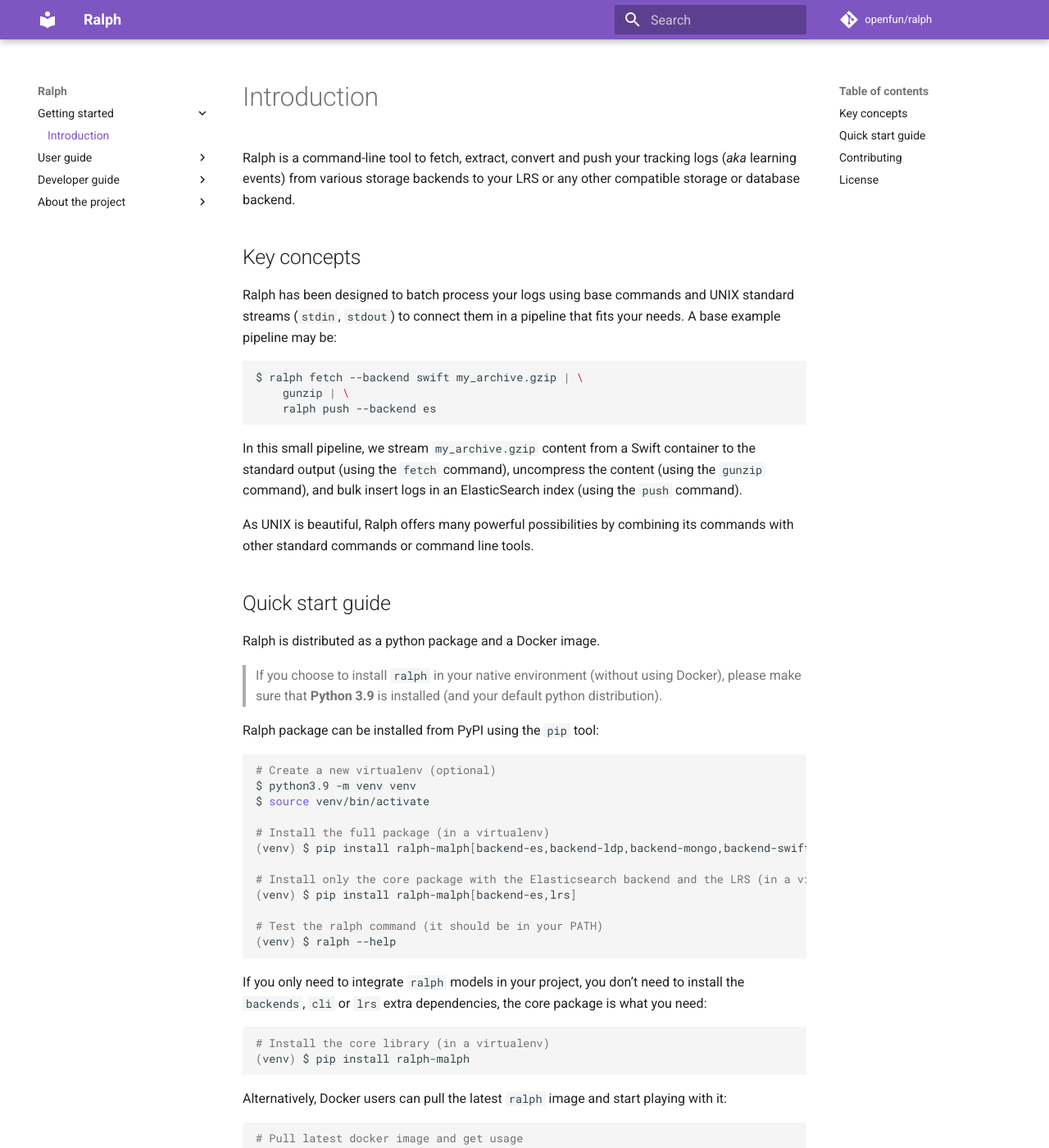
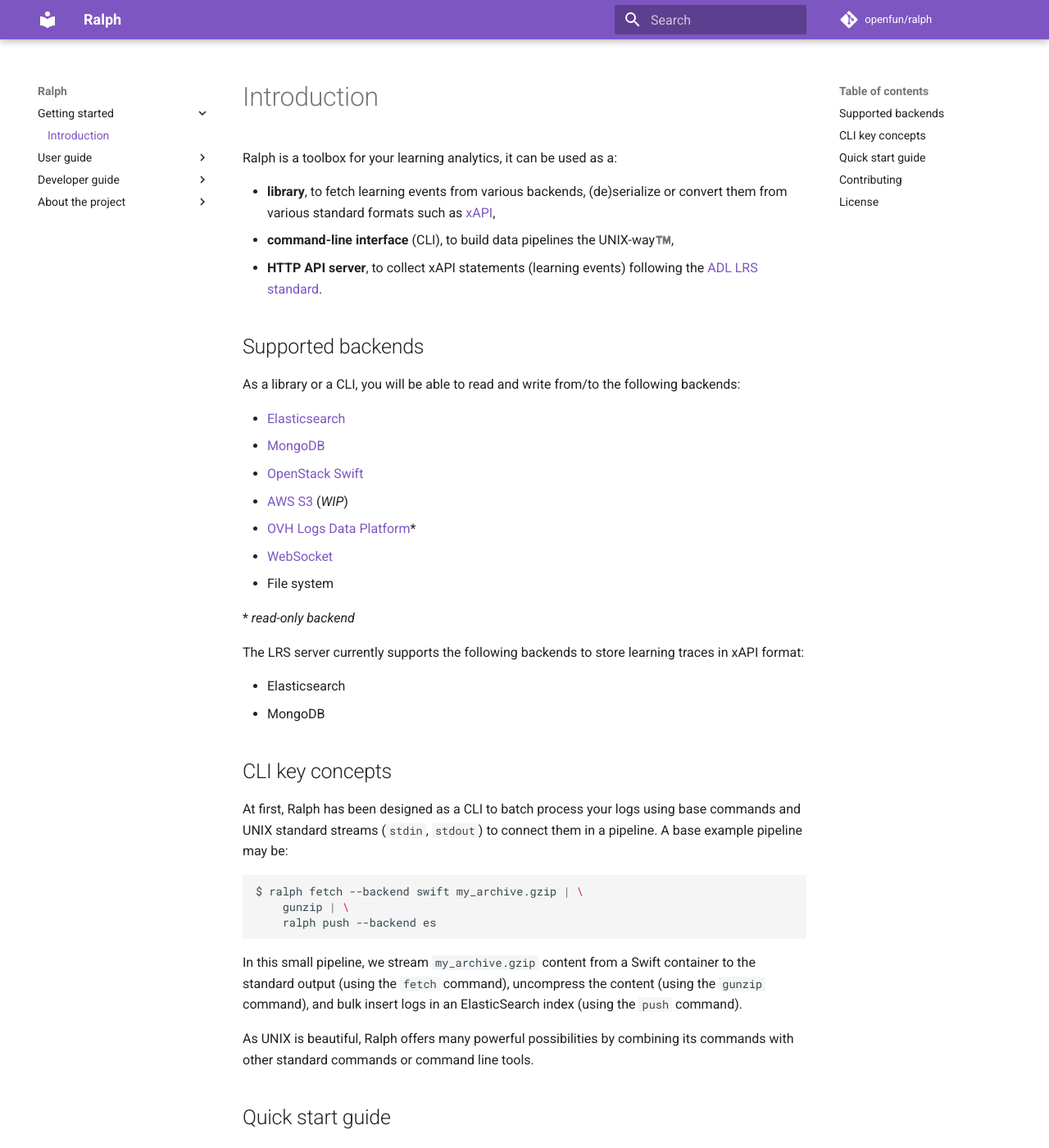
Before and after one commit to openfun/ralph, an MkDocs documentation site: the page built from docs/index.md, in a window 1280 px wide and 1400 px high. Shown: the whole window at 82% size. Built offline with MkDocs 1.6.1 and Material for MkDocs 9.7.7, drawn with Linux system fonts in a browser that asks for light colours; comment, search, counter and statistics services are not loaded; some of the changed text lies outside the part shown.

Commit message:
📝(project) improve project description and quick start guide
Ralph is a complex objects: as a toolbox, it can be used in various
ways. This needed clarification in the project description and
installation.

````diff
--- a/docs/index.md
+++ b/docs/index.md
@@ -1,14 +1,41 @@
 # Introduction
 
-Ralph is a command-line tool to fetch, extract, convert and push your tracking
-logs (_aka_ learning events) from various storage backends to your LRS or any
-other compatible storage or database backend.
+Ralph is a toolbox for your learning analytics, it can be used as a:
 
-## Key concepts
+- **library**, to fetch learning events from various backends, (de)serialize or
+  convert them from various standard formats such as
+  [xAPI](https://adlnet.gov/projects/xapi/),
+- **command-line interface** (CLI), to build data pipelines the UNIX-way™️,
+- **HTTP API server**, to collect xAPI statements (learning events)
+  following the [ADL LRS
+  standard](https://github.com/adlnet/xAPI-Spec/blob/master/xAPI-Communication.md#partthree).
 
-Ralph has been designed to batch process your logs using base commands and UNIX
-standard streams (`stdin`, `stdout`) to connect them in a pipeline that fits
-your needs. A base example pipeline may be:
+## Supported backends
+
+As a library or a CLI, you will be able to read and write from/to the following
+backends:
+
+- [Elasticsearch](https://www.elastic.co/elasticsearch/)
+- [MongoDB](https://www.mongodb.com/)
+- [OpenStack Swift](https://wiki.openstack.org/wiki/Swift)
+- [AWS S3](https://aws.amazon.com/s3/) (_WIP_)
+- [OVH Logs Data Platform](https://docs.ovh.com/gb/en/logs-data-platform/)\*
+- [WebSocket](https://en.wikipedia.org/wiki/WebSocket)
+- File system
+
+\* _read-only backend_
+
+The LRS server currently supports the following backends to store learning
+traces in xAPI format:
+
+- Elasticsearch
+- MongoDB
+
+## CLI key concepts
+
+At first, Ralph has been designed as a CLI to batch process your logs using
+base commands and UNIX standard streams (`stdin`, `stdout`) to connect them in
+a pipeline. A base example pipeline may be:
 
 ```sh
 $ ralph fetch --backend swift my_archive.gzip | \
@@ -26,7 +53,9 @@
 
 ## Quick start guide
 
-Ralph is distributed as a python package and a Docker image.
+Ralph is distributed as a [python
+package](https://pypi.org/project/ralph-malph/) and a [Docker
+image](https://hub.docker.com/repository/docker/fundocker/ralph).
 
 > If you choose to install `ralph` in your native environment (without using
 > Docker), please make sure that **Python 3.9** is installed (and your default
@@ -40,9 +69,11 @@
 $ source venv/bin/activate
 
 # Install the full package (in a virtualenv)
-(venv) $ pip install ralph-malph[backend-es,backend-ldp,backend-mongo,backend-swift,backend-ws,cli,lrs]
+(venv) $ pip install \
+    ralph-malph[backend-es,backend-ldp,backend-mongo,backend-swift,backend-ws,cli,lrs]
 
-# Install only the core package with the Elasticsearch backend and the LRS (in a virtualenv)
+# Install only the core package with the Elasticsearch backend and the LRS (in
+# a virtualenv)
 (venv) $ pip install ralph-malph[backend-es,lrs]
 
 # Test the ralph command (it should be in your PATH)
````
Also changed, not shown: README.md (+17 -5 lines).
